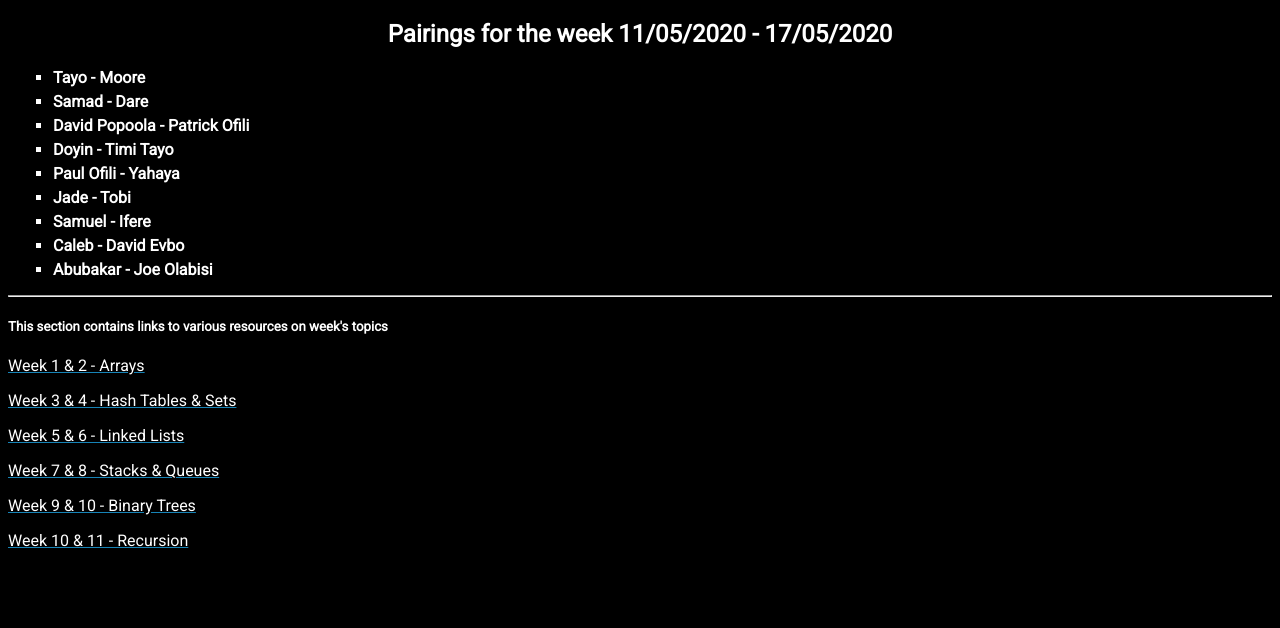
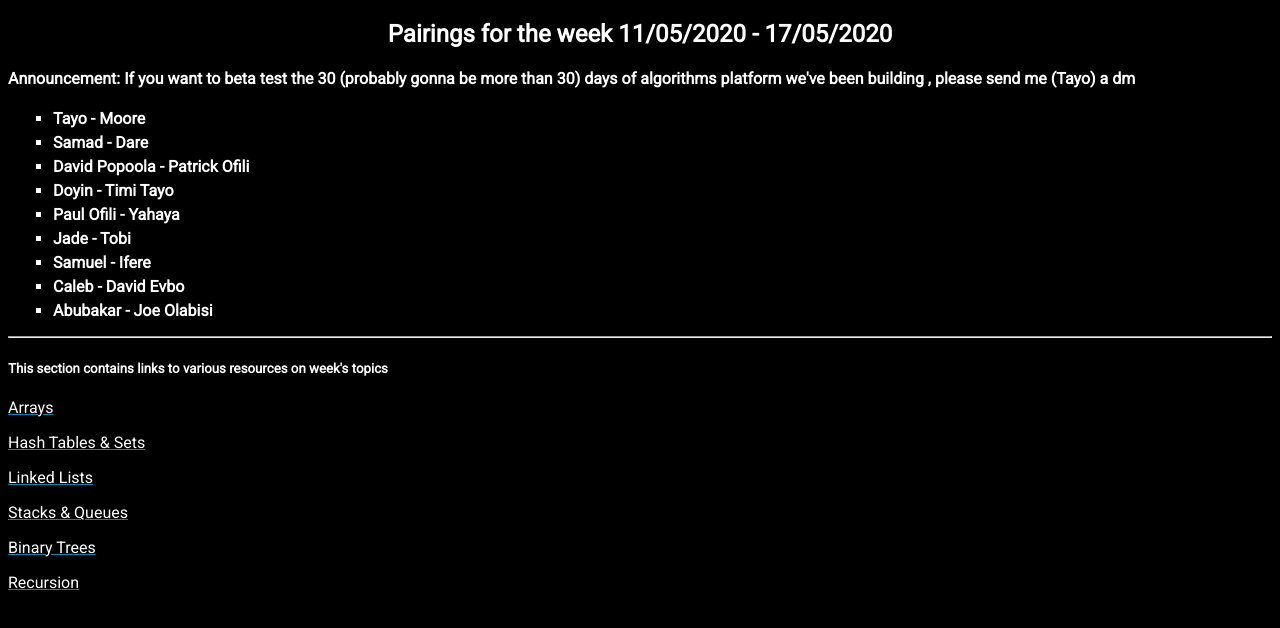
Before and after one commit to tayoogunbiyi/dsa-app, a website built with Parcel: page index.html in a window 1280 px wide. Built offline with nearby package versions, Linux system fonts and the light colour scheme.

```diff
--- a/index.html
+++ b/index.html
@@ -5,7 +5,6 @@
     <meta name="viewport" content="width=device-width, initial-scale=1.0" />
     <meta http-equiv="X-UA-Compatible" content="ie=edge" />
     <script src="https://cdnjs.cloudflare.com/ajax/libs/jquery/2.1.3/jquery.min.js"></script>
-    <script src="https://s3-us-west-2.amazonaws.com/s.cdpn.io/130527/h5ab-snow-flurry.js"></script>
     <link
       href="https://fonts.googleapis.com/css?family=Roboto&display=swap"
       rel="stylesheet"
@@ -15,31 +14,33 @@
   </head>
 
   <body>
+
     <div id="app">
       <h3>Please wait ...</h3>
     </div>
     <hr />
     <div id="topics">
+
       <h5>
         This section contains links to various resources on week's topics
       </h5>
       <a href="week-12.html">
-        <p>Week 1 & 2 - Arrays</p>
+        <p> Arrays</p>
       </a>
       <a href="week-34.html">
-        <p>Week 3 & 4 - Hash Tables & Sets</p>
+        <p>Hash Tables & Sets</p>
       </a>
       <a href="week-56.html">
-        <p>Week 5 & 6 - Linked Lists</p>
+        <p>Linked Lists</p>
       </a>
       <a href="week-78.html">
-        <p>Week 7 & 8 - Stacks & Queues</p>
+        <p>Stacks & Queues</p>
       </a>
       <a href="week-910.html">
-        <p>Week 9 & 10 - Binary Trees</p>
+        <p>Binary Trees</p>
       </a>
       <a href="week-1011.html">
-        <p>Week 10 & 11 - Recursion</p>
+        <p>Recursion</p>
       </a>
     </div>
     <script src="./js/main.js"></script>
--- a/js/main.js
+++ b/js/main.js
@@ -32,6 +32,8 @@
   const element = document.getElementById("app");
   let content = "<div>";
   content += `<h2>Pairings for the week ${getWeekRangeString()}</h2>`;
+  content +=
+    "<h4>Announcement: If you want to beta test the 30 (probably gonna be more than 30) days of algorithms platform we've been building , please send me (Tayo) a dm </h4>";
   content += "<ul>";
   pairings.forEach((pair) => (content += pair));
   content += "</ul>";
@@ -48,7 +50,7 @@
 // https://en.wikipedia.org/wiki/Round-robin_tournament#Scheduling_algorithm
 function schedulingAlgorithm(participants1, participants2, week) {
   let rotations = week - 1;
-  console.log(`Week - ${week}, Rotations - ${rotations}`);
+
   while (rotations > 0) {
     rotations -= 1;
     const first_participant_2 = participants2[0];
```
